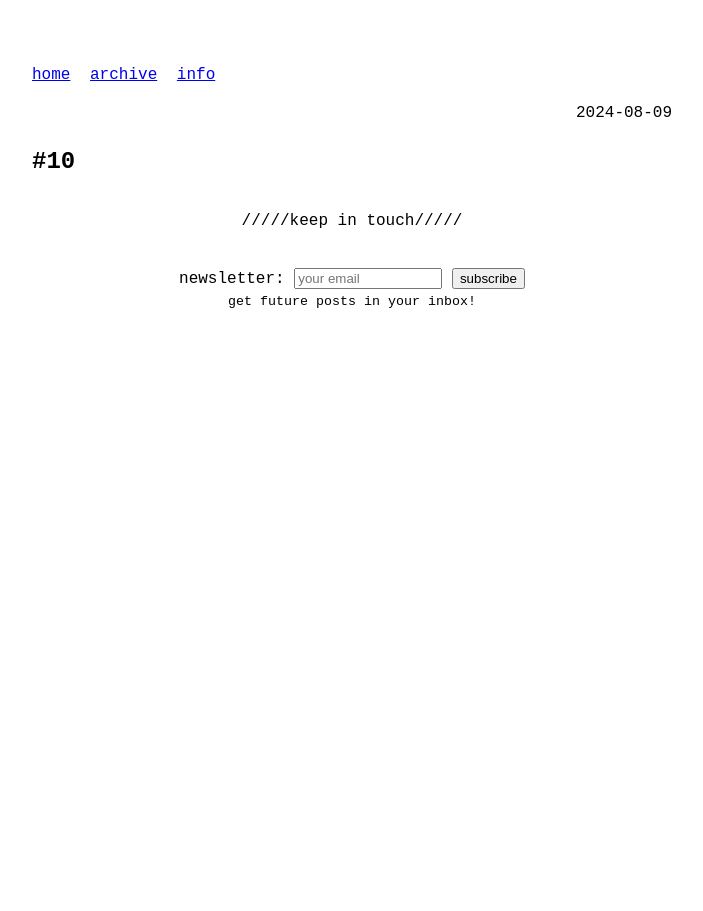
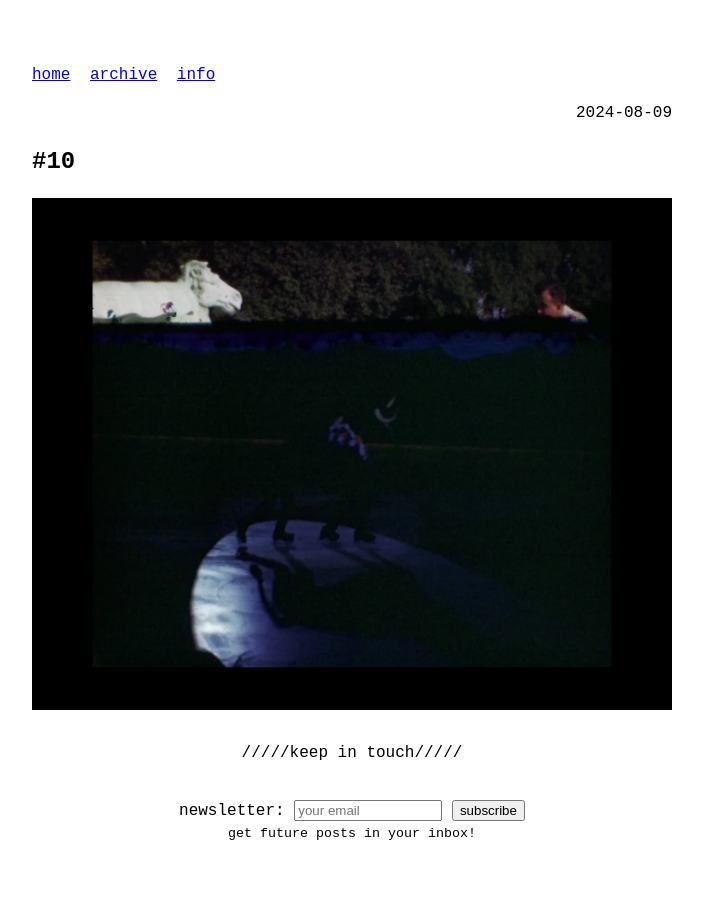
Before and after one commit to odaniloluna/odaniloluna.github.io, a Jekyll site: the page built from _posts/2024-08-09-#10.md, in a window 1280 px wide. Shown: the whole page, without its empty margins (288-991 px from the left). Built offline with Jekyll 4.4.1, drawn with Linux system fonts in a browser that asks for light colours.

Commit message:
Update 2024-08-09-#10.md

```diff
--- a/_posts/2024-08-09-#10.md
+++ b/_posts/2024-08-09-#10.md
@@ -5,3 +5,4 @@
 ---
 
 <p class="description" style="text-align: justify;">
+<img src="/assets/ode-ao-erro-02.jpg" />
```
